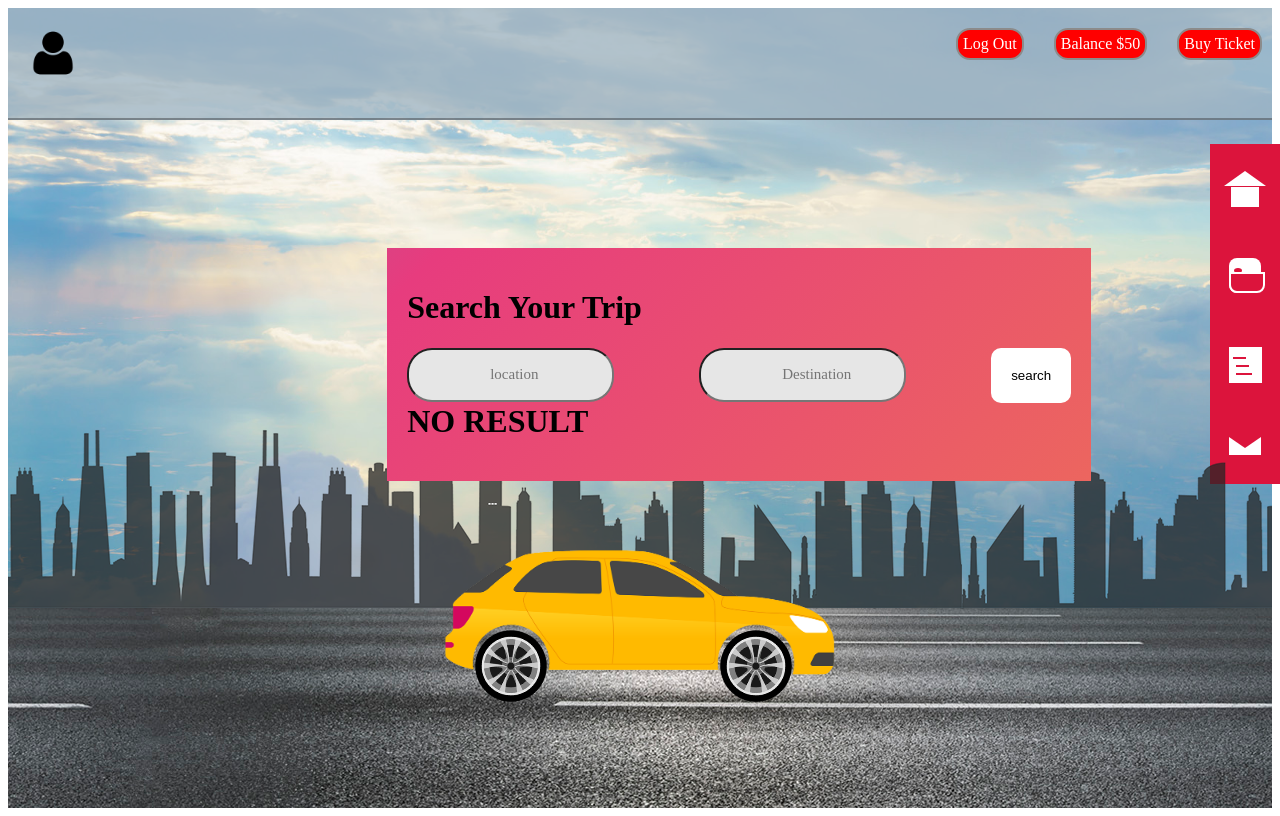
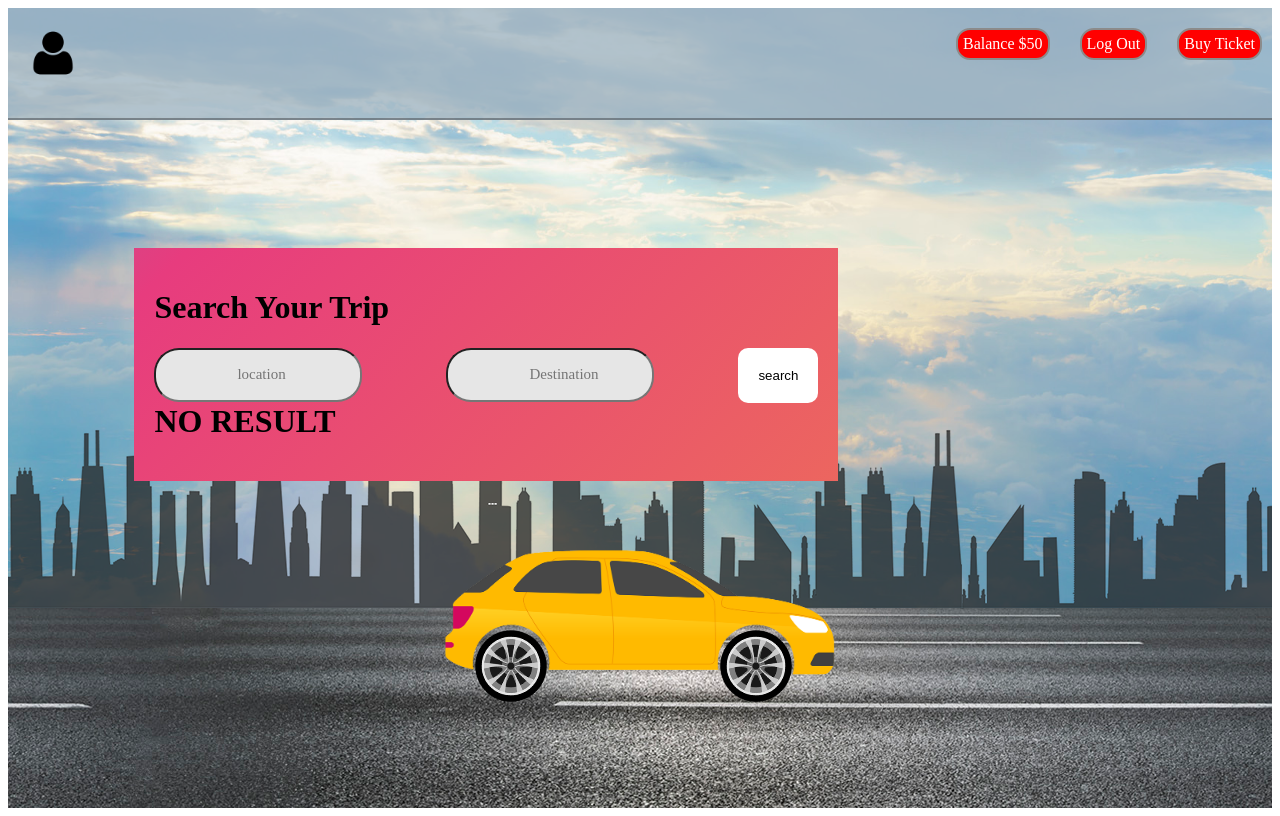
Before and after one commit to NSU-SU19CSE299S02/SU19CSE299S02G12NSU, a PHP site: page /home.php in a window 1280 px wide. Run offline with PHP 8.4, Linux system fonts and the light colour scheme; the visitor is signed in with stand-in values (Sample User, id 1); data that the repository does not hold is empty.

Commit message:
Finishing homepage

```diff
--- a/Project Code/home.php
+++ b/Project Code/home.php
@@ -25,14 +25,15 @@
                     <img src="img/car.png" alt="a car">
                 </div>
                 <div class="wheel">
-            <img src="img/wheel.png"   class="back-wheel">
-            <img src="img/wheel.png"   class="front-wheel">
+                    <img src="img/wheel.png" class="back-wheel">
+                    <img src="img/wheel.png" class="front-wheel">
 
 
                 </div>
                 <div class="user_info">
                     <div class="u_dp"><img src="img/user-512.png" alt=""></div>
                     <h1 class="u_text">
+
                             <?php
                  $emailu= $_SESSION['username'];
   $query ="SELECT fullname FROM `user` WHERE email='$emailu' ";
@@ -67,23 +68,6 @@ WHERE f.User_id ='$emailu' ";
     font-family: -webkit-pictograph;
     border: 2px solid #8b8b8b;">Buy Ticket</a>
                     </div>
-
-
-            <div class="u_his">
-
-
-
-                        <a href="#" class="mega_button" style="display: block;
-    background: red;
-    text-color: red;
-    color: white;
-    text-decoration: none;
-    padding: 5px;
-    border-radius: 14px;
-    font-family: -webkit-pictograph;
-    border: 2px solid #8b8b8b;">Balance $50</a>
-                    </div>
-
                      <div class="u_his">
 
 
@@ -102,9 +86,25 @@ WHERE f.User_id ='$emailu' ";
 
                    Log Out</a>
                     </div>
+ <div class="u_his">
 
 
 
+                        <a href="#" class="mega_button" style="display: block;
+    background: red;
+    text-color: red;
+    color: white;
+    text-decoration: none;
+    padding: 5px;
+    border-radius: 14px;
+    font-family: -webkit-pictograph;
+    border: 2px solid #8b8b8b;">Balance $50</a>
+                    </div>
+
+
+
+
+                </div>
                 <?php
 
 
@@ -128,14 +128,13 @@ WHERE ld.Location='$location' and ld.Destination= '$destination' ";
 $query_run2=$connection->query($sql2);
                  }
                  ?>
-        </div>
 
 
-         <div class="search_form">
+                    <div class="search_form" style="left:10%">
                         <h1>Search Your Trip</h1>
-             <form action="">
+                        <form action="home.php" method="post">
                             <div class="location">
-            <input type="text" name="Your_location" placeholder="location" style="font-family: Poppins-Medium;
+                                <input type="text" name="Your_location" placeholder="location " style="font-family: Poppins-Medium;
     font-size: 15px;
     line-height: 1.5;
     color: #666666;
@@ -147,7 +146,7 @@ $query_run2=$connection->query($sql2);
     padding: 0 23px 0 81px;">
                             </div>
                             <div class="destination">
-            <input type="text" name="Your_destination" placeholder="Destination" style="font-family: Poppins-Medium;
+                                <input type="text" name="Your_destination" placeholder="Destination"  style="font-family: Poppins-Medium;
     font-size: 15px;
     line-height: 1.5;
     color: #666666;
@@ -158,11 +157,14 @@ $query_run2=$connection->query($sql2);
     border-radius: 25px;
     padding: 0 23px 0 81px;">
                             </div>
-                <!-- <div class="date">
+                            <!--
+                <div class="date">
             <input type="date" name="Your_tirp_date" placeholder="Date">
 
-                </div> -->
-                <div class="submit" >
+                </div>
+-->
+                            <div class="submit" name="search"  >
+
                                 <input type="submit" value="search" style="border: none;
     background: white;
     border-radius: 10px;
@@ -170,7 +172,6 @@ $query_run2=$connection->query($sql2);
                             </div>
 
                         </form>
-
                         <?php
 
               $count=mysqli_num_rows($query_run);
@@ -207,6 +208,9 @@ $query_run2=$connection->query($sql2);
  text-align: left;
  padding: 8px;">' .$row['duration'].'</td>';
 
+
+
+
                         echo'<td>';
                         while ($row2=$query_run2->fetch_array())
                         {
@@ -218,6 +222,31 @@ $query_run2=$connection->query($sql2);
                         }
                         echo'</td>';
                     echo'</tr>';
+
+
+
+//                        <td>
+//
+//                         .$row['duration'].';
+//                        </td>
+//                        </tr>';
+//
+//                        echo '<td  style="border: 1px solid #dddddd;
+//  text-align: left;
+//  padding: 8px;">'.$row['Description'].'</td>';
+//            echo '<td style="border: 1px solid #dddddd;
+//  text-align: left;
+//  padding: 8px;">'.$row['duration'].'</td>'; </tr>
+//                  <td>      while ($row2=$query_run2->fetch_array())
+//  {
+//                             echo '<td style="border: 1px solid #dddddd;
+//  text-align: left;
+//  padding: 8px;">'.$row['name'].'</td>';
+//
+//  }
+//                        </td>    </tr>
+
+
           echo '<br><tr  style=":nth-child(even) {
   background-color: #dddddd;
 }"><th style="border: 1px solid #dddddd;
@@ -232,10 +261,10 @@ $query_run2=$connection->query($sql2);
 
     } }?>
 
-
                     </div>
 
             </div>
+<!--
             <nav>
                 <ul>
                     <li>
@@ -271,6 +300,7 @@ $query_run2=$connection->query($sql2);
                     </li>
                 </ul>
             </nav>
+-->
 
         </body>
 
```
Lines whose indentation alone changed are shown as unchanged.
